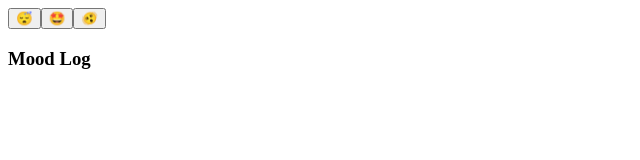
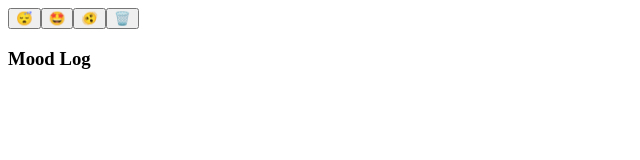
Before and after one commit to JackyKYFung/mood-log, a React (Vite) app: page / in a window 1280 px wide. Shown: the top 160 px of the page, without its empty margins (0-640 px from the left). Built offline with nearby package versions, Linux system fonts and the light colour scheme.

Commit message:
added clear button and function

```diff
--- a/src/App.tsx
+++ b/src/App.tsx
@@ -15,12 +15,17 @@ function App() {
     ]);
   }
 
+  function clearMoods(){
+    setMoodList([]);
+  }
+
 return (
   <main>
     <div>
       <button onClick={addMood}>😴</button>
       <button onClick={addMood}>🤩</button>
       <button onClick={addMood}>🫨</button>
+      <button onClick={clearMoods}>🗑️</button>
     </div>
 
     <h3>Mood Log</h3>
```
